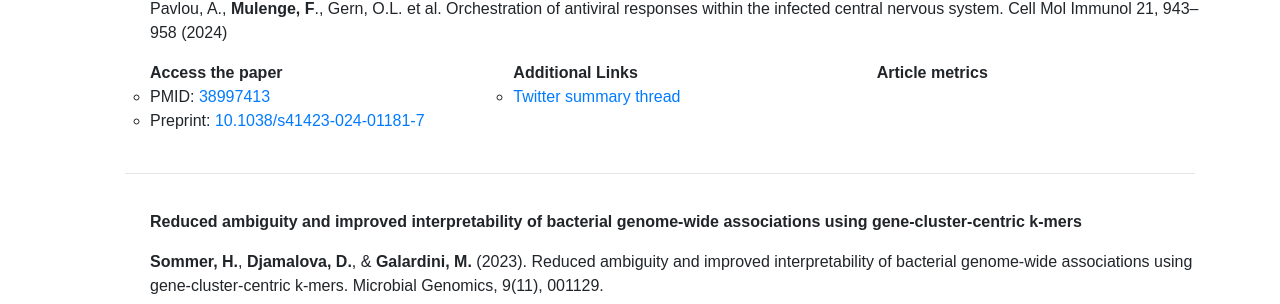
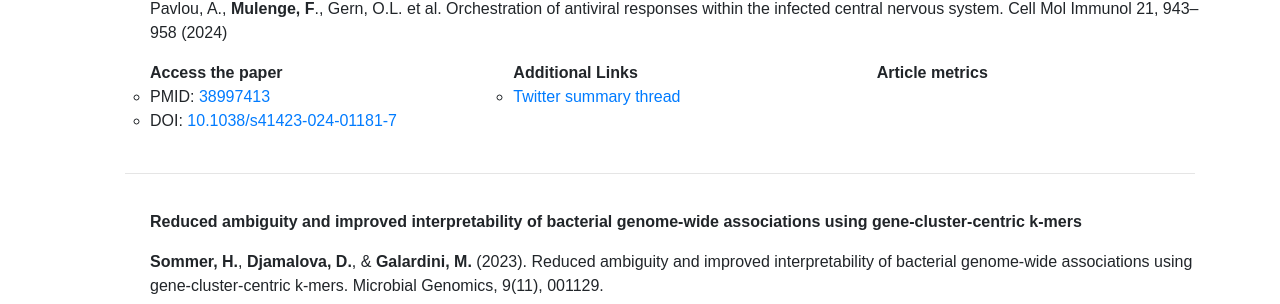
Before and after one commit to fmulenge/fmulenge.github.io, a Jekyll site: the page built from publications/index.html, in a window 1280 px wide. Shown: the part 469-773 px from the top of the page. Built offline with Jekyll 4.4.1, drawn with Linux system fonts in a browser that asks for light colours; comment, search, counter and statistics services are not loaded.

Commit message:
Update index.html

```diff
--- a/publications/index.html
+++ b/publications/index.html
@@ -54,7 +54,7 @@ group: publications
 
 			<!--DOI - optional -->
 			{% if publication.doi %}
-			<li>Preprint: <a href="https://doi.org/{{publication.doi}}" alt = "preprint link: {{publication.doi}}"> {{publication.doi}}</a></li>
+			<li>DOI: <a href="https://doi.org/{{publication.doi}}" alt = "preprint link: {{publication.doi}}"> {{publication.doi}}</a></li>
 			{% endif %}
 
             <!-- PDF -->
```
